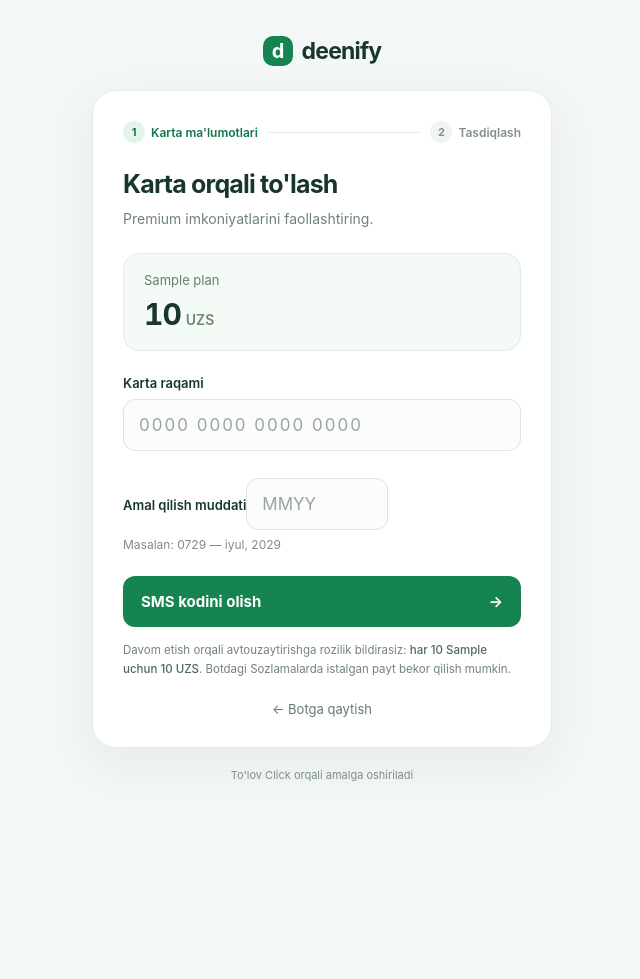
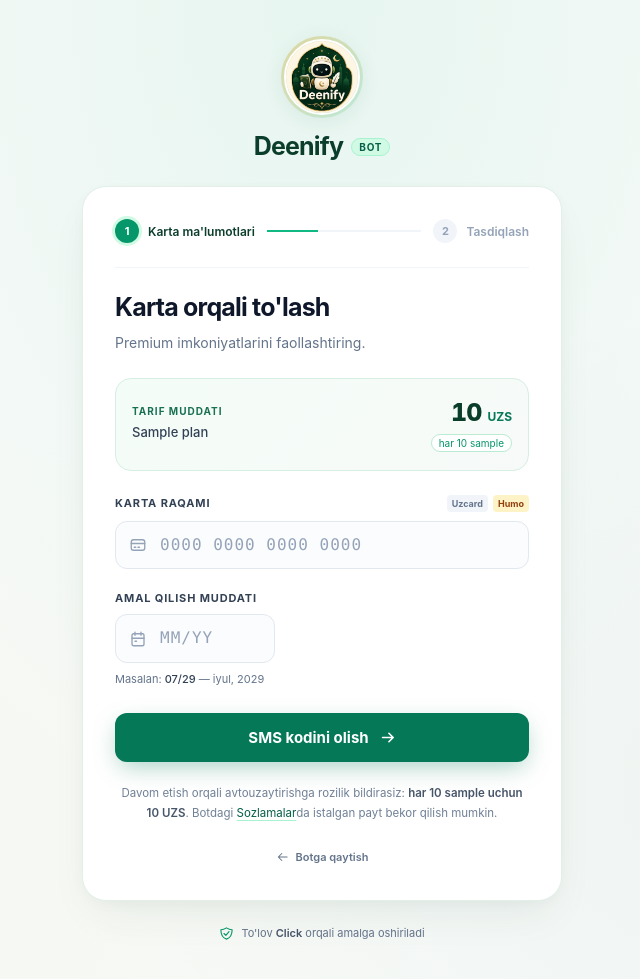
Before and after one commit to yldv/Deenify-backend, a Django app: template templates/payments/click_card_checkout.html in a window 1280 px wide. Shown: the whole page, without its empty margins (318-958 px from the left). Before the commit the page ends 781 px from the top, so only its background shows below. Run offline with Django 5.2, Linux system fonts and the light colour scheme; tables that the repository leaves empty hold one stand-in row (values such as "Sample post"); the template is opened without the code that fills it: values that come from a table or form of the project are taken from there, most other values are stand-ins (such as "Sample title", 1, 10 or a date in 2020).

Commit message:
Apply Stitch checkout design to card and SMS screens

```diff
--- /dev/null
+++ b/static/payments/checkout.js
@@ -0,0 +1,30 @@
+/* Presentation only: Django still validates every input and claims each debit. */
+(() => {
+  const card = document.querySelector('[name="card_number"]');
+  const expiry = document.querySelector('[name="expiry"]');
+  if (card) card.addEventListener('input', () => {
+    const digits = card.value.replace(/\D/g, '').slice(0, 19);
+    card.value = digits.match(/.{1,4}/g)?.join(' ') || '';
+  });
+  if (expiry) expiry.addEventListener('input', () => {
+    const digits = expiry.value.replace(/\D/g, '').slice(0, 4);
+    expiry.value = digits.length > 2 ? digits.slice(0, 2) + '/' + digits.slice(2) : digits;
+  });
+  const timer = document.querySelector('[data-countdown]');
+  if (timer) {
+    const deadline = Date.now() + Number(timer.dataset.countdown) * 1000;
+    const label = timer.querySelector('span');
+    const tick = () => {
+      const remaining = Math.max(0, Math.ceil((deadline - Date.now()) / 1000));
+      label.textContent = remaining ? String(Math.floor(remaining / 60)).padStart(2, '0') + ':' + String(remaining % 60).padStart(2, '0') : 'Kod muddati tugadi';
+      if (!remaining) clearInterval(interval);
+    };
+    const interval = setInterval(tick, 1000);
+    tick();
+  }
+  document.querySelector('#payment-form')?.addEventListener('submit', (event) => {
+    const button = event.currentTarget.querySelector('button[type="submit"]');
+    button.disabled = true;
+    button.querySelector('span').textContent = 'Kutilmoqda…';
+  });
+})();
--- a/templates/payments/click_card_checkout.html
+++ b/templates/payments/click_card_checkout.html
@@ -1,70 +1,77 @@
+{% load static %}
 <!doctype html>
-<html lang="uz"><head><meta charset="utf-8"><meta name="viewport" content="width=device-width, initial-scale=1">
-<meta name="referrer" content="same-origin">
-{% if waiting and not order.is_paid %}<meta http-equiv="refresh" content="5">{% endif %}
-<title>Deenify — Karta orqali to'lash</title>
-<style>
-* {box-sizing:border-box}
-:root {color-scheme:light;font-family:-apple-system,BlinkMacSystemFont,"Segoe UI",sans-serif;color:#17372c;background:#f3f7f5}
-body {margin:0;min-height:100vh;padding:36px 20px;display:grid;place-items:center}
-.shell {width:100%;max-width:460px}
-.brand {display:flex;align-items:center;justify-content:center;gap:9px;margin-bottom:24px;font-size:23px;font-weight:750;letter-spacing:-.8px}
-.brand-mark {width:30px;height:30px;display:grid;place-items:center;border-radius:10px;background:#168451;color:#fff;font-size:20px}
-main {padding:30px;border:1px solid #e6ede9;border-radius:24px;background:#fff;box-shadow:0 16px 48px #234a3410}
-.steps {display:flex;align-items:center;gap:10px;margin-bottom:26px;color:#829188;font-size:12px;font-weight:600}
-.step {display:flex;align-items:center;gap:6px;white-space:nowrap}
-.step b {width:22px;height:22px;display:grid;place-items:center;border-radius:50%;background:#f0f4f2;font-size:11px}
-.step.active {color:#13764a}.step.active b {background:#e4f4eb}.line {flex:1;height:1px;background:#e6ede9}
-h1 {margin:0 0 8px;font-size:25px;line-height:1.25;letter-spacing:-.8px}
-.intro {margin:0 0 22px;color:#718277;font-size:14px;line-height:1.6}
-.summary {padding:18px 20px;margin-bottom:24px;border:1px solid #e0eee5;border-radius:16px;background:#f4faf6}
-.plan {margin-bottom:8px;color:#668071;font-size:13px}
-.amount {font-size:30px;font-weight:750;letter-spacing:-1px;font-variant-numeric:tabular-nums}
-.amount small {margin-left:5px;font-size:14px;font-weight:600;letter-spacing:0;color:#718577}
-label {display:block;margin:19px 0 0;font-size:13px;font-weight:600}
-input {width:100%;margin-top:8px;padding:15px;border:1px solid #dce5df;border-radius:12px;outline:none;font:inherit;font-size:17px;font-weight:500;color:#17372c;background:#fbfcfb;transition:border-color .15s,box-shadow .15s}
-input::placeholder {color:#97a69c;font-weight:400}input:focus {border-color:#25965f;box-shadow:0 0 0 3px #16845114;background:#fff}
-input[name=card_number],input[name=sms_code] {letter-spacing:2px}input[name=expiry] {max-width:142px}
-.hint {margin:7px 0 0;color:#7c8d82;font-size:12px}
-button {width:100%;display:flex;justify-content:space-between;align-items:center;gap:10px;margin-top:24px;padding:16px 18px;border:0;border-radius:12px;background:#168451;color:#fff;font:inherit;font-size:15px;font-weight:650;cursor:pointer;transition:background .15s}
-button:hover {background:#106c40}button:focus-visible,a:focus-visible {outline:3px solid #7ac99e;outline-offset:3px}
-.terms {margin:14px 0 0;color:#728477;font-size:11.5px;line-height:1.65}.terms strong {color:#4c6b57;font-weight:500}
-.error {margin:16px 0;padding:12px;border-radius:10px;background:#fff3f1;color:#ab3d32;font-size:13px;line-height:1.5}
-.back {display:block;width:fit-content;margin:22px auto 0;color:#647c6d;font-size:13px;text-decoration:none}.back:hover {color:#168451}
-.footer {margin-top:20px;text-align:center;color:#7d9083;font-size:11px}
-.result {padding:10px 0;text-align:center}.result p {color:#728578;font-size:14px;line-height:1.7}
-@media(max-width:480px) {body {padding:22px 16px}main {padding:24px;border-radius:20px}h1 {font-size:23px}.brand {margin-bottom:20px}}
-@media(max-width:360px) {.steps {gap:6px;font-size:11px}.step {gap:4px}}
-@media(prefers-reduced-motion:reduce) {* {transition:none!important}}
-</style></head><body><div class="shell"><div class="brand"><span class="brand-mark" aria-hidden="true">d</span>deenify</div><main>
-{% if order.is_paid %}
-<div class="result"><h1>✅ To'lov tasdiqlandi</h1><p>Premium obunangiz faollashtirildi.</p>
-{% if checkout.auto_renew_requested %}<p>Avtouzaytirish uchun kartangiz ham bog'landi. Uni botdagi Sozlamalar → Obunani bekor qilish orqali o'chirishingiz mumkin.</p>{% endif %}
+<html lang="uz">
+<head>
+  <meta charset="utf-8">
+  <meta name="viewport" content="width=device-width, initial-scale=1">
+  <meta name="referrer" content="same-origin">
+  {% if waiting and not order.is_paid %}<meta http-equiv="refresh" content="5">{% endif %}
+  <title>Deenify — Xavfsiz to'lov</title>
+  <link rel="stylesheet" href="{% static 'payments/checkout.css' %}">
+  <script defer src="{% static 'payments/checkout.js' %}"></script>
+</head>
+<body>
+<div class="checkout-shell {% if verify %}verification{% endif %}">
+  <header class="brand">
+    <div class="brand-logo"><img src="{% static 'payments/deenify-logo.jpg' %}" alt="Deenify logotipi" width="80" height="80"></div>
+    <div class="brand-copy"><div class="brand-name">Deenify {% if not verify %}<span class="brand-badge">Bot</span>{% else %}<span class="gold-dot"></span>{% endif %}</div>
+    {% if verify %}<p>Aqlli Islomiy Hamroh</p>{% endif %}</div>
+  </header>
+
+  <main class="payment-card">
+    {% if order.is_paid %}
+      <section class="result" role="status"><div class="result-icon">✓</div><h1>To'lov tasdiqlandi</h1><p>Premium obunangiz faollashtirildi.</p>
+      {% if checkout.auto_renew_requested %}<p>Kartangiz avtouzaytirish uchun bog'landi. Uni botdagi Sozlamalar orqali o'chirishingiz mumkin.</p>{% endif %}</section>
+    {% elif waiting %}
+      <section class="result" role="status"><div class="result-icon">…</div><h1>To'lov tekshirilmoqda</h1><p>Click javobini kutmoqdamiz. Sahifa avtomatik yangilanadi. Qayta to'lov qilmang.</p></section>
+    {% elif checkout.state == "failed" or order.status == "failed" %}
+      <section class="result"><div class="result-icon result-error">!</div><h1>To'lov amalga oshmadi</h1><p>Botdan yangi to'lov havolasini oching.</p>
+      {% if provider_code %}<p class="provider-code">Click xato kodi: {{ provider_code }}</p>{% endif %}</section>
+    {% else %}
+      <nav class="steps" aria-label="Jarayon bosqichlari">
+        <span class="step {% if not verify %}active{% else %}completed{% endif %}" {% if not verify %}aria-current="step"{% endif %}><b>{% if verify %}✓{% else %}1{% endif %}</b><span>Karta ma'lumotlari</span></span>
+        <span class="step-line" aria-hidden="true"><i></i></span>
+        <span class="step {% if verify %}active{% else %}upcoming{% endif %}" {% if verify %}aria-current="step"{% endif %}><b>2</b><span>Tasdiqlash</span></span>
+      </nav>
+      <div class="heading"><h1>{% if verify %}To'lovni tasdiqlang{% else %}Karta orqali to'lash{% endif %}</h1><p>{% if verify %}Kartangizga bog'langan raqamga yuborilgan SMS kodini kiriting.{% else %}Premium imkoniyatlarini faollashtiring.{% endif %}</p></div>
+
+      <section class="plan-summary" aria-label="Buyurtma ma'lumotlari">
+        <div class="plan-info">{% if not verify %}<span class="eyebrow">Tarif muddati</span>{% endif %}<span class="plan-name">{% if verify %}<i class="status-dot" aria-hidden="true"></i>{% endif %}{{ order.plan.name }}</span></div>
+        <div class="plan-price"><div class="amount">{{ amount_display }} <small>UZS</small></div><span class="period">{% if verify %}{{ duration_label }}{% else %}har {{ order.plan.duration }} {{ order.plan.get_period_display|lower }}{% endif %}</span></div>
+      </section>
+
+      {% if error %}<div class="notice" role="alert"><svg aria-hidden="true"><use href="#icon-clock"></use></svg><p>{{ error }}</p></div>{% endif %}
+
+      <form method="post" autocomplete="off" id="payment-form">
+        {% csrf_token %}
+        {% if verify %}
+          <input type="hidden" name="action" value="verify">
+          <div class="field-heading"><label for="sms-code">SMS kodi</label><span class="timer" data-countdown="{{ sms_remaining }}"><svg aria-hidden="true"><use href="#icon-clock"></use></svg><span>{{ sms_countdown }}</span></span></div>
+          <input class="otp-input" id="sms-code" name="sms_code" inputmode="numeric" pattern="[0-9]{4,8}" maxlength="8" placeholder="••••••" required autocomplete="one-time-code" autofocus>
+          <div class="resend"><span>Kod kelmadimi?</span><a href="?card=1">Kartani qayta kiriting</a></div>
+          <button type="submit" class="pay-button"><span>{{ amount_display }} UZS to'lash</span><svg aria-hidden="true"><use href="#icon-arrow"></use></svg></button>
+        {% else %}
+          <input type="hidden" name="action" value="bind">
+          <input type="hidden" name="consent" value="true">
+          <div class="field-heading"><label for="card-number">Karta raqami</label><div class="card-brands" aria-label="Karta turlari"><span>Uzcard</span><span>Humo</span></div></div>
+          <div class="input-wrap"><svg aria-hidden="true"><use href="#icon-card"></use></svg><input id="card-number" name="card_number" inputmode="numeric" pattern="[0-9 ]{16,23}" maxlength="23" placeholder="0000 0000 0000 0000" required></div>
+          <label class="expiry-label" for="card-expiry">Amal qilish muddati</label>
+          <div class="input-wrap expiry-wrap"><svg aria-hidden="true"><use href="#icon-calendar"></use></svg><input id="card-expiry" name="expiry" inputmode="numeric" pattern="(0[1-9]|1[0-2])/?[0-9]{2}" maxlength="5" placeholder="MM/YY" required aria-describedby="expiry-hint"></div>
+          <p class="input-hint" id="expiry-hint">Masalan: <strong>07/29</strong> — iyul, 2029</p>
+          <button type="submit" class="pay-button"><span>SMS kodini olish</span><svg aria-hidden="true"><use href="#icon-arrow"></use></svg></button>
+        {% endif %}
+      </form>
+      <p class="terms">Davom etish orqali avtouzaytirishga rozilik bildirasiz: <strong>har {{ order.plan.duration }} {{ order.plan.get_period_display|lower }} uchun {{ amount_display }} UZS</strong>. Botdagi <span>Sozlamalar</span>da istalgan payt bekor qilish mumkin.</p>
+    {% endif %}
+    <a class="back" href="{{ bot_url }}"><svg aria-hidden="true"><use href="#icon-arrow"></use></svg>Botga qaytish</a>
+  </main>
+  <footer class="security-footer"><svg aria-hidden="true"><use href="#icon-shield"></use></svg><span>To'lov <strong>Click</strong> orqali amalga oshiriladi</span></footer>
 </div>
-{% elif waiting %}
-<div class="result" role="status"><h1>To'lov tekshirilmoqda</h1><p>Click javobini kutmoqdamiz. Sahifa avtomatik yangilanadi. Qayta to'lov qilmang.</p></div>
-{% elif checkout.state == "failed" or order.status == "failed" %}
-<div class="result"><h1>To'lov amalga oshmadi</h1><p>Botdan yangi to'lov havolasini oching.</p></div>
-{% if provider_code %}<p class="hint">Click xato kodi: {{ provider_code }}</p>{% endif %}
-{% else %}
-<div class="steps" aria-label="To'lov bosqichlari"><span class="step {% if not verify %}active{% endif %}"><b>1</b>Karta ma'lumotlari</span><span class="line"></span><span class="step {% if verify %}active{% endif %}"><b>2</b>Tasdiqlash</span></div>
-<h1>{% if verify %}To'lovni tasdiqlang{% else %}Karta orqali to'lash{% endif %}</h1>
-<p class="intro">{% if verify %}Kartangizga bog'langan raqamga yuborilgan SMS kodini kiriting.{% else %}Premium imkoniyatlarini faollashtiring.{% endif %}</p>
-<div class="summary"><div class="plan">{{ order.plan.name }}</div><div class="amount">{{ amount_display }}<small>UZS</small></div></div>
-{% if error %}<p class="error" role="alert">{{ error }}</p>{% endif %}
-{% if verify %}
-<form method="post" autocomplete="off">{% csrf_token %}<input type="hidden" name="action" value="verify">
-<label>SMS kodi<input name="sms_code" inputmode="numeric" pattern="[0-9]{4,8}" maxlength="8" placeholder="SMS kodi" required autocomplete="one-time-code" autofocus></label>
-<button type="submit"><span>{{ amount_display }} UZS to'lash</span><span aria-hidden="true">→</span></button></form>
-{% else %}
-<form method="post" autocomplete="off">{% csrf_token %}<input type="hidden" name="action" value="bind">
-<input type="hidden" name="consent" value="true">
-<label>Karta raqami<input name="card_number" inputmode="numeric" pattern="[0-9]{16,19}" minlength="16" maxlength="19" placeholder="0000 0000 0000 0000" required></label>
-<label>Amal qilish muddati<input name="expiry" inputmode="numeric" pattern="(0[1-9]|1[0-2])[0-9]{2}" maxlength="4" placeholder="MMYY" required></label>
-<p class="hint">Masalan: 0729 — iyul, 2029</p>
-<button type="submit"><span>SMS kodini olish</span><span aria-hidden="true">→</span></button></form>
-{% endif %}
-<p class="terms">Davom etish orqali avtouzaytirishga rozilik bildirasiz: <strong>har {{ order.plan.duration }} {{ order.plan.get_period_display }} uchun {{ amount_display }} UZS</strong>. Botdagi Sozlamalarda istalgan payt bekor qilish mumkin.</p>
-{% endif %}
-<a class="back" href="{{ bot_url }}">← Botga qaytish</a>
-</main><div class="footer">To'lov Click orqali amalga oshiriladi</div></div></body></html>
+<svg class="svg-library" aria-hidden="true" xmlns="http://www.w3.org/2000/svg">
+  <symbol id="icon-card" viewBox="0 0 24 24"><rect x="3" y="5" width="18" height="14" rx="3"/><path d="M3 10h18M7 15h2m3 0h2"/></symbol>
+  <symbol id="icon-calendar" viewBox="0 0 24 24"><rect x="4" y="5" width="16" height="16" rx="2"/><path d="M8 3v4m8-4v4M4 11h16m-12 4h2"/></symbol>
+  <symbol id="icon-arrow" viewBox="0 0 24 24"><path d="M5 12h14m-5-6 6 6-6 6"/></symbol>
+  <symbol id="icon-clock" viewBox="0 0 24 24"><circle cx="12" cy="12" r="9"/><path d="M12 7v5l3 2"/></symbol>
+  <symbol id="icon-shield" viewBox="0 0 24 24"><path d="M12 3c-3 2-6 3-9 3 0 8 3 13 9 15 6-2 9-7 9-15-3 0-6-1-9-3Z"/><path d="m8 12 3 3 5-6"/></symbol>
+</svg>
+</body></html>
```
Also changed, not shown: deploy/CLICK_RENEWALS.md (+2 -1 lines), users/recurring_views.py (+25 -3 lines), users/tests/test_card_checkout.py (+22 -2 lines), static/payments/checkout.css (added), static/payments/deenify-logo.jpg (added).
